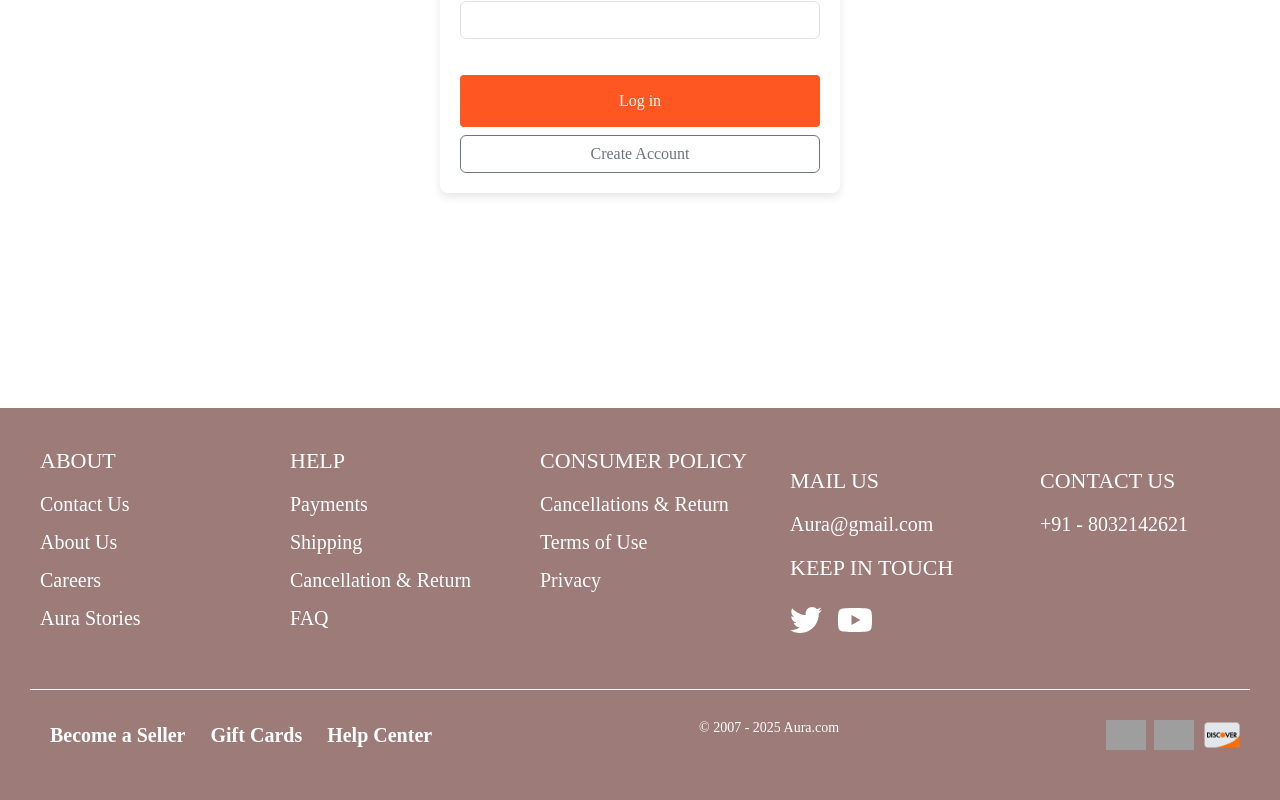
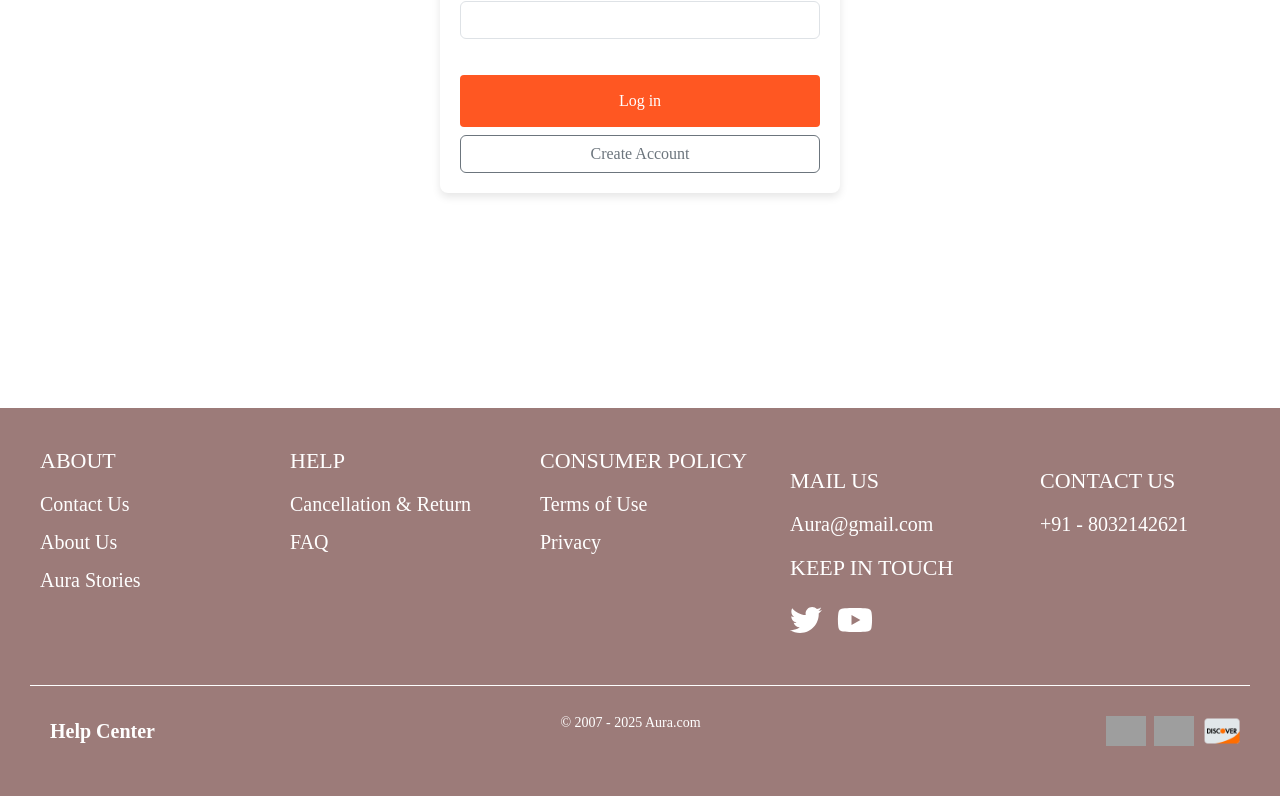
Before and after one commit to NandhanaRajeev/aura, a React (Create React App) app in the folder aura/: page /login in a window 1280 px wide. Shown: the part 492-1292 px from the top of the page. Built offline with nearby package versions, Linux system fonts and the light colour scheme; grey boxes are pictures that could not be loaded.

Commit message:
Contact Us Page, Help Center, About Us

```diff
--- a/aura/src/App.js
+++ b/aura/src/App.js
@@ -1,6 +1,7 @@
 import "./App.css";
 import React from "react";
 import { BrowserRouter, Routes, Route } from "react-router-dom";
+
 // Import Components
 import Navbar from "./Components/LandingPage/Navbar/Navbar";
 import Footer from "./Components/LandingPage/Footer/Footer";
@@ -13,8 +14,10 @@ import AuthPage from "./Pages/AuthPages/AuthPage";
 import CartPage from "./Components/LandingPage/CartPage/CartPage";
 import PaymentGateway from "./Pages/PaymentGateway/PaymentGateway";
 import Card from "./Components/FilterPages/Card";
-import ProductDetail from "./Pages/ProductDetail/ProductDetail.js";
-import DeleteAccountPage from './Components/Profile/DeleteAccountPage/DeleteAccountPage';
+import ProductDetail from "./Pages/ProductDetail/ProductDetail";
+import DeleteAccountPage from "./Components/Profile/DeleteAccountPage/DeleteAccountPage";
+import SupportPage from "./Components/Profile/SupportPage/SupportPage";
+import HelpCenterPage from "./Components/Profile/HelpCenterPage/HelpCenterPage"; // ✅ NEW IMPORT
 
 // Import Contexts
 import { CartProvider } from "./Components/LandingPage/CartPage/CartContext";
@@ -22,36 +25,30 @@ import { LoginProvider } from "./Components/LoginContext";
 
 // Import Private Route
 import PrivateRoute from "./Components/privateRoute";
-import ProfilePage from "./Pages/ProfilePages/ProfilePage.js";
-
-
-// Import Wishlist
-import { WishlistProvider } from "./Components/LandingPage/Wishlist/WishlistContext";
-import AddToWishlist from "./Components/LandingPage/Wishlist/AddToWishlist";
-
-// Import CORS - Remove usage of CORS in the frontend
-// import cors from 'cors'; // Comment this out because it's used server-side, not on the client.
+import ProfilePage from "./Pages/ProfilePages/ProfilePage";
 
 function App() {
   return (
     <LoginProvider>
       <CartProvider>
-      <WishlistProvider>
         <BrowserRouter>
           <Navbar />
           <Routes>
+
             {/* Public Routes */}
             <Route path="/" element={<Women />} />
             <Route path="/latest" element={<CategoriesMain category="latest" />} />
             <Route path="/about" element={<CategoriesMain category="about" />} />
-            <Route path="/product" element={<CategoriesMain category="product" />}></Route>
+            <Route path="/product" element={<CategoriesMain category="product" />} />
             <Route path="/filters" element={<FilterPage />} />
             <Route path="/login" element={<Login />} />
             <Route path="/signup" element={<Signup />} />
             <Route path="/auth/*" element={<AuthPage />} />
             <Route path="/profile/*" element={<ProfilePage />} />
+            <Route path="/support" element={<SupportPage />} />
+            <Route path="/helpcenter" element={<HelpCenterPage />} /> {/* ✅ ADDED ROUTE */}
 
-            {/* Private Routes (Only accessible when logged in) */}
+            {/* Private Routes */}
             <Route
               path="/cart"
               element={
@@ -76,20 +73,17 @@ function App() {
                 </PrivateRoute>
               }
             />
-             <Route path="/wishlist" element={<AddToWishlist />} />
 
             <Route path="/women" element={<Women />} />
             <Route path="/product/:id" element={<ProductDetail />} />
-            <Route path="/" component={Card} />
+            {/* Remove this if unnecessary */}
+            {/* <Route path="/" component={Card} /> */}
           </Routes>
           <Footer />
         </BrowserRouter>
-        </WishlistProvider>
       </CartProvider>
     </LoginProvider>
   );
 }
 
 export default App;
-
-// app.js
--- a/aura/src/Components/LandingPage/Footer/Footer.js
+++ b/aura/src/Components/LandingPage/Footer/Footer.js
@@ -2,19 +2,20 @@ import React from "react";
 import "./Footer.css";
 import { FontAwesomeIcon } from "@fortawesome/react-fontawesome";
 import { faTwitter, faYoutube } from "@fortawesome/free-brands-svg-icons";
+import { Link } from "react-router-dom";
 import dicovercard_icon from "../../Assets/dicovercard_icon.png";
 
 const Footer = () => {
   return (
     <footer className="footer">
       <div className="footer-container">
+
         {/* ABOUT SECTION */}
         <div className="footer-section">
           <h3>ABOUT</h3>
           <ul>
-            <li><a href="#">Contact Us</a></li>
+            <li><Link to="/support">Contact Us</Link></li>
             <li><a href="#">About Us</a></li>
-            <li><a href="#">Careers</a></li>
             <li><a href="#">Aura Stories</a></li>
           </ul>
         </div>
@@ -23,8 +24,6 @@ const Footer = () => {
         <div className="footer-section">
           <h3>HELP</h3>
           <ul>
-            <li><a href="#">Payments</a></li>
-            <li><a href="#">Shipping</a></li>
             <li><a href="#">Cancellation & Return</a></li>
             <li><a href="#">FAQ</a></li>
           </ul>
@@ -34,7 +33,6 @@ const Footer = () => {
         <div className="footer-section">
           <h3>CONSUMER POLICY</h3>
           <ul>
-            <li><a href="#">Cancellations & Return</a></li>
             <li><a href="#">Terms of Use</a></li>
             <li><a href="#">Privacy</a></li>
           </ul>
@@ -50,6 +48,7 @@ const Footer = () => {
             <a href="#"><FontAwesomeIcon icon={faYoutube} /></a>
           </div>
         </div>
+
         <div className="footer-section contact-section">
           <h3>CONTACT US</h3>
           <p>+91 - 8032142621</p>
@@ -59,16 +58,13 @@ const Footer = () => {
       {/* LOWER SECTION */}
       <div className="footer-bottom">
         <div className="bottom-links">
-          <a href="#">Become a Seller</a>
-          <a href="#">Gift Cards</a>
-          <a href="#">Help Center</a>
+          <Link to="/helpcenter">Help Center</Link> {/* IMPORTANT */}
         </div>
         <p>© 2007 - 2025 Aura.com</p>
         <div className="payment-icons">
           <img src="https://upload.wikimedia.org/wikipedia/commons/0/04/Visa.svg" alt="Visa" />
           <img src="https://upload.wikimedia.org/wikipedia/commons/a/a4/Mastercard_2019_logo.svg" alt="Mastercard" />
           <img src={dicovercard_icon} alt="Discover Logo" />
-
         </div>
       </div>
     </footer>
```
Also changed, not shown: 1 other file (tests, documents, lock files or other folders).
